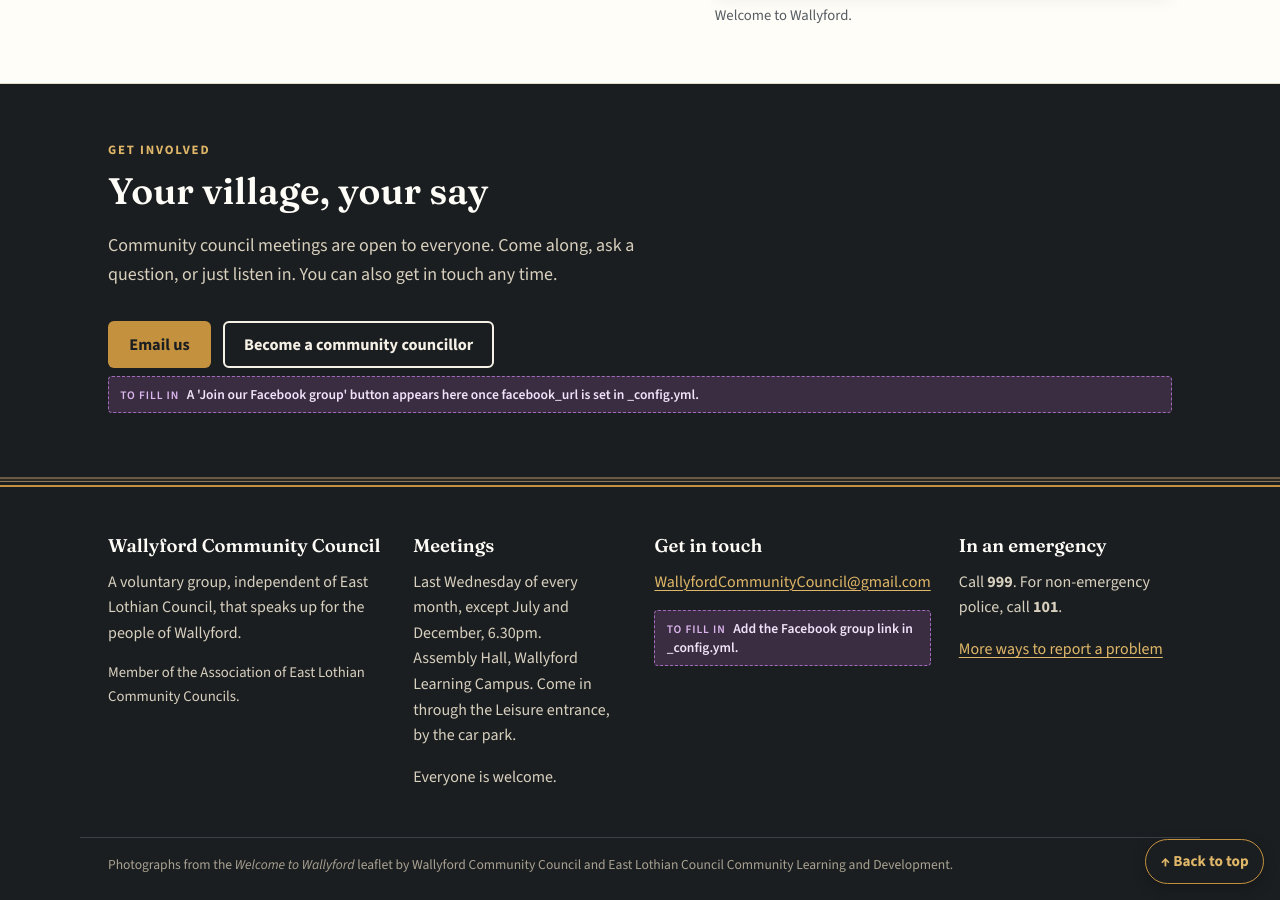
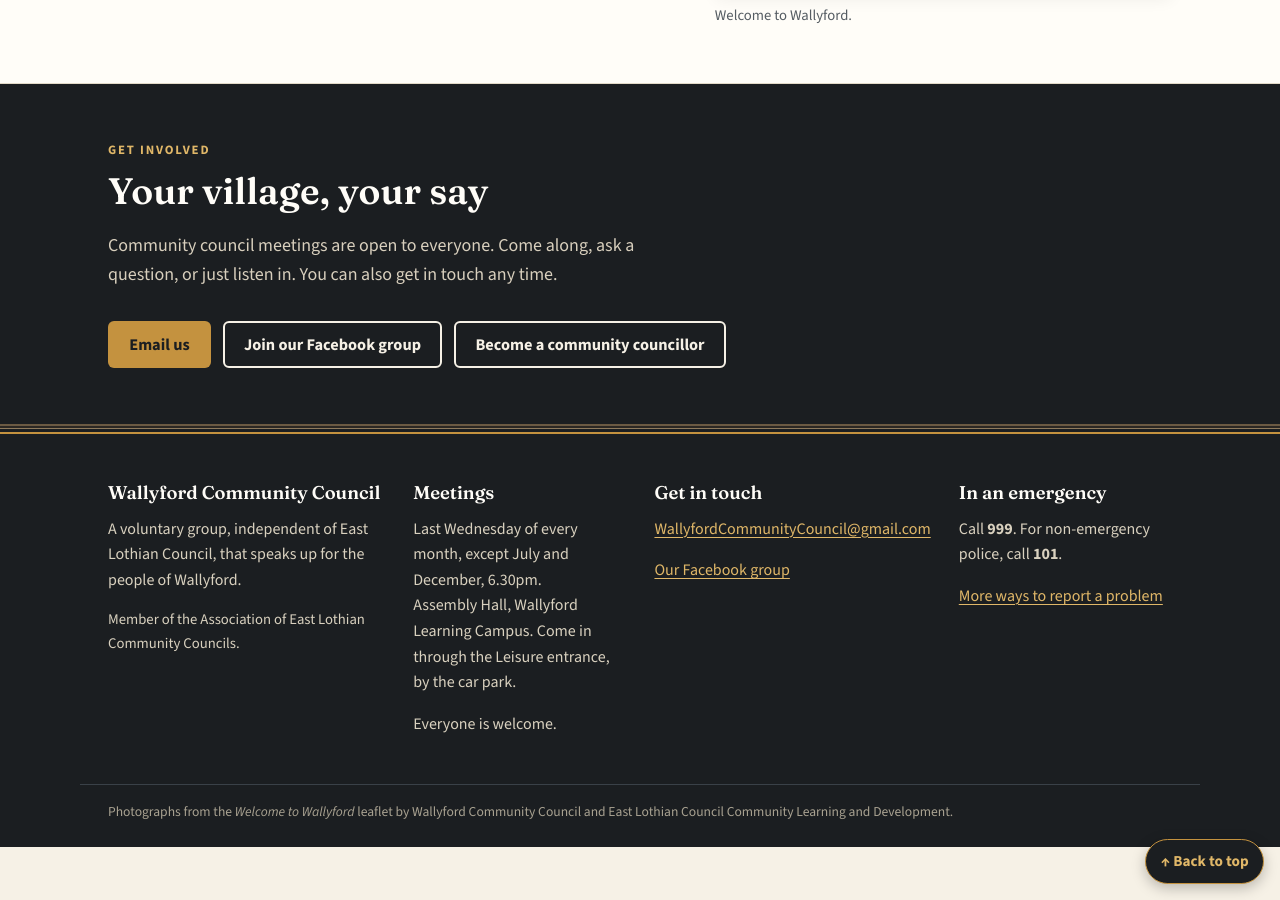
Before and after one commit to dochtie/wallyford-community-council, a Jekyll site: the page built from index.html, in a window 1280 px wide and 900 px high, scrolled down 2468 px. Built offline with Jekyll 4.4.1, drawn with Linux system fonts in a browser that asks for light colours.

Commit message:
Add the Facebook group link
facebook_url now points at the council's Facebook group (the share
link resolved to /groups/170616703520157/). Shows in the footer, the
home page "Join our Facebook group" button, the Council page and the
You said, we did contact card; the "To fill in" notes for it go away.

Co-Authored-By: Claude Opus 5.5 <noreply@anthropic.com>
Claude-Session: https://claude.ai/code/session_01AHWgmrUU9kjoZf2z29Rxty

```diff
--- a/_config.yml
+++ b/_config.yml
@@ -16,8 +16,8 @@ baseurl: "/wallyford-community-council"
 # Contact details used across the site
 email: WallyfordCommunityCouncil@gmail.com
 
-# TO DO: paste the Facebook group link between the quotes.
-facebook_url: ""
+# Facebook group link
+facebook_url: "https://www.facebook.com/groups/170616703520157/"
 
 # Meetings (used on the home page and Council page)
 meeting_time: "6.30pm"
```
